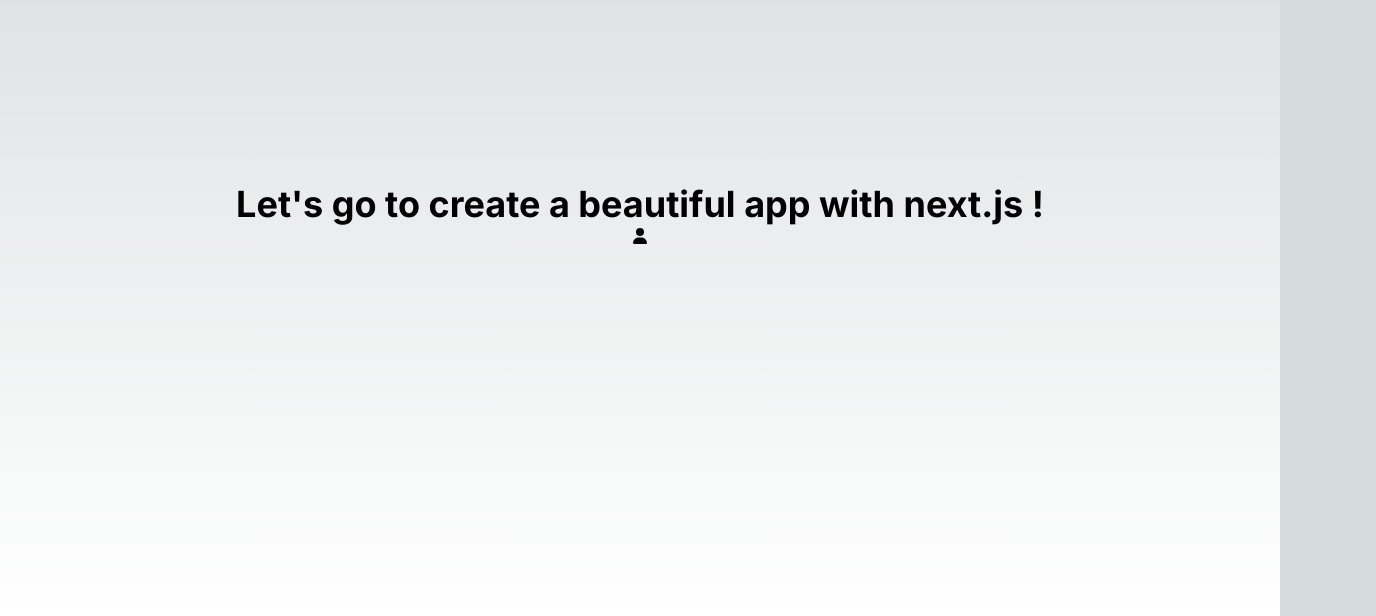
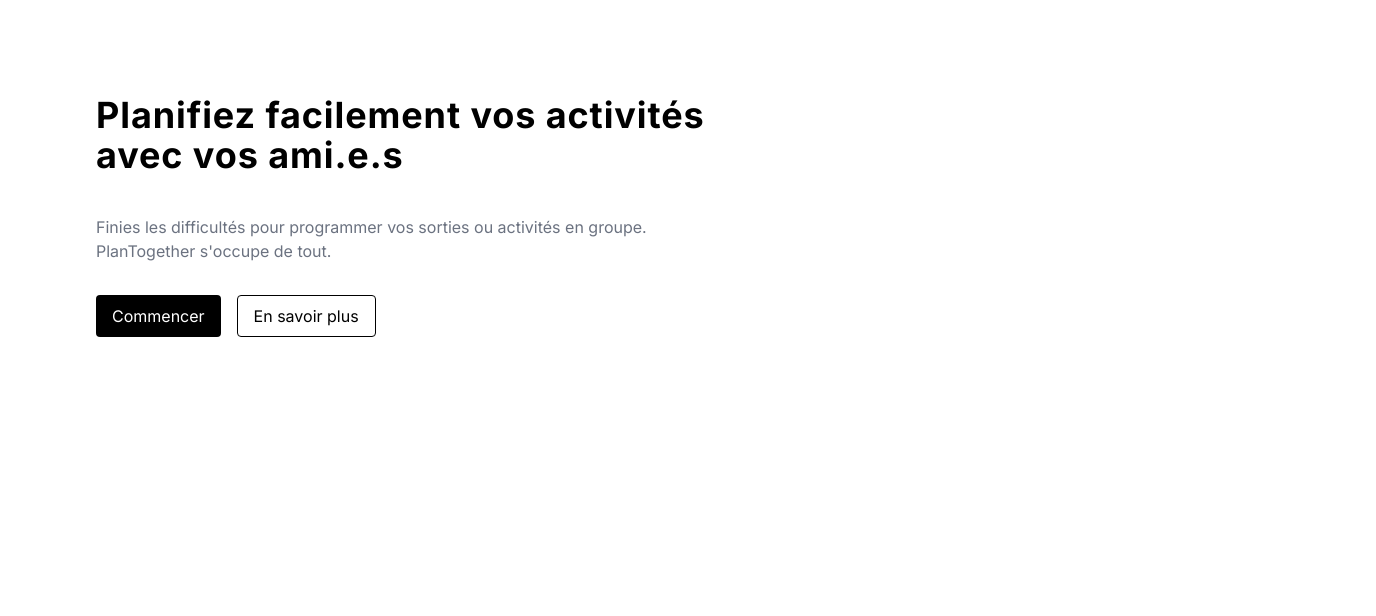
Before and after one commit to Lugdu84/plan-together, a Next.js app: page / in a window 1280 px wide. Shown: the part 184-800 px from the top of the page, 1376 px wide, since content can reach past the window. Built offline with nearby package versions, Linux system fonts and the light colour scheme.

Commit message:
feature-#24-Basic HomePage

```diff
--- a/app/globals.css
+++ b/app/globals.css
@@ -4,24 +4,10 @@
 
 :root {
   --foreground-rgb: 0, 0, 0;
-  --background-start-rgb: 214, 219, 220;
-  --background-end-rgb: 255, 255, 255;
-}
-
-@media (prefers-color-scheme: dark) {
-  :root {
-    --foreground-rgb: 255, 255, 255;
-    --background-start-rgb: 0, 0, 0;
-    --background-end-rgb: 0, 0, 0;
-  }
+  --background-rgb: 255, 255, 255;
 }
 
 body {
   color: rgb(var(--foreground-rgb));
-  background: linear-gradient(
-      to bottom,
-      transparent,
-      rgb(var(--background-end-rgb))
-    )
-    rgb(var(--background-start-rgb));
+  background-color: rgb(var(--background-rgb));
 }
--- a/app/layout.tsx
+++ b/app/layout.tsx
@@ -13,9 +13,7 @@
 export default function RootLayout({ children }: { children: ReactNode }) {
   return (
     <html lang="en">
-      <body className={inter.className}>
-        <main>{children}</main>
-      </body>
+      <body className={inter.className}>{children}</body>
     </html>
   )
 }
--- a/app/page.tsx
+++ b/app/page.tsx
@@ -1,14 +1,24 @@
-import { FontAwesomeIcon } from '@fortawesome/react-fontawesome'
-import { faUser } from '@fortawesome/free-solid-svg-icons'
-
 export default function Home() {
   return (
-    <main className="flex flex-col items-center justify-center w-screen h-screen">
-      <h1 className="text-4xl font-bold">
-        Let&apos;s go to create a beautiful app with next.js !
+    <main className="flex flex-col justify-center w-screen h-screen ml-24">
+      <h1 className="text-4xl font-bold pb-10 tracking-wide">
+        Planifiez facilement vos activités <br /> avec vos ami.e.s
       </h1>
-      <div>
-        <FontAwesomeIcon icon={faUser} />
+      <p className="text-gray-500">
+        Finies les difficultés pour programmer vos sorties ou activités en
+        groupe.
+      </p>
+      <p className="text-gray-500">PlanTogether s&apos;occupe de tout.</p>
+      <div className="flex space-x-4 mt-8">
+        <button type="button" className="bg-black text-white px-4 py-2 rounded">
+          Commencer
+        </button>
+        <button
+          type="button"
+          className="bg-white text-black border border-black px-4 py-2 rounded"
+        >
+          En savoir plus
+        </button>
       </div>
     </main>
   )
```
